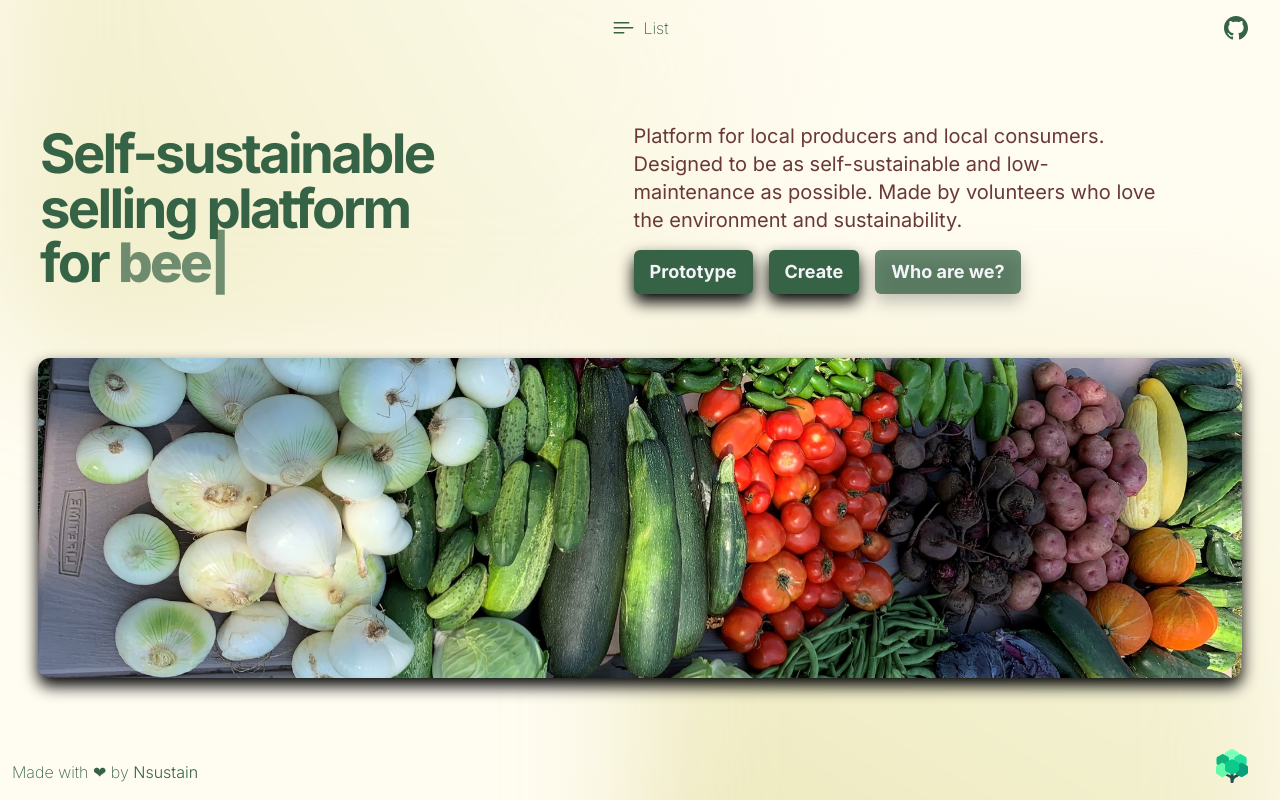
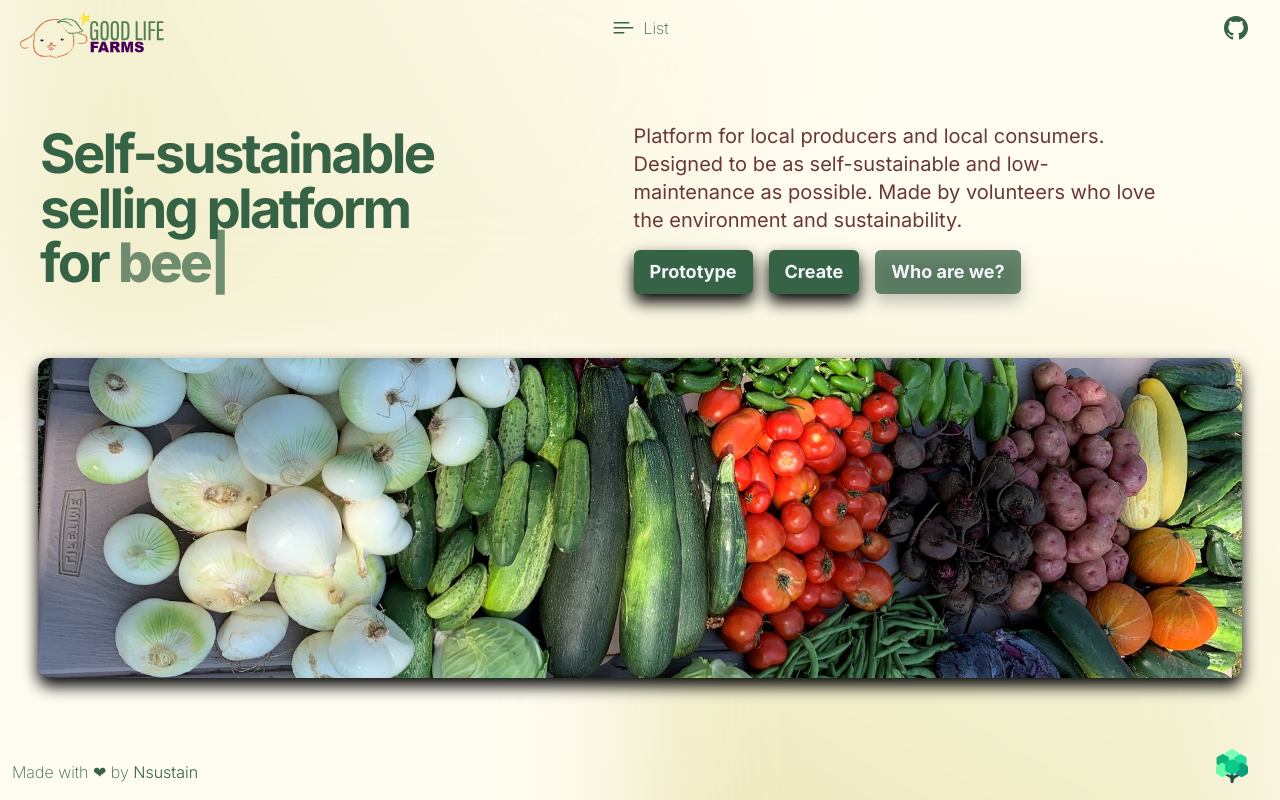
Before and after one commit to soobinrho/GoodLifeFarms, a Next.js app: page / in a window 1280 px wide. Built offline with nearby package versions, Linux system fonts and the light colour scheme.

Commit message:
feat: logo designed by Norianne and Professor Izia
Signed-off-by: Soobin Rho <soobinrho@gmail.com>

```diff
--- a/src/app/list/page.tsx
+++ b/src/app/list/page.tsx
@@ -1,13 +1,13 @@
 import Footer from '@/components/footer';
 import HeaderCreate from '@/components/header-create';
-import HeaderGoBackToHome from '@/components/header-go-back-to-home';
+import HeaderLogo from '@/components/header-logo';
 import HeaderSocialMedia from '@/components/header-social-media';
 import ListPage from '@/components/page-list';
 
 export default function Home() {
   return (
     <main className='relative h-max min-h-screen w-full overflow-y-auto bg-background text-primary'>
-      <HeaderGoBackToHome />
+      <HeaderLogo />
       <HeaderCreate />
       <HeaderSocialMedia />
       <ListPage />
--- a/src/app/list/prototype/page.tsx
+++ b/src/app/list/prototype/page.tsx
@@ -1,6 +1,6 @@
 import Footer from '@/components/footer';
-import HeaderGoBackToHome from '@/components/header-go-back-to-home';
 import HeaderGoogleSheets from '@/components/header-google-sheets';
+import HeaderLogo from '@/components/header-logo';
 import HeaderSocialMedia from '@/components/header-social-media';
 import PrototypePage from '@/components/page-prototype';
 import { unstable_noStore as noStore } from 'next/cache';
@@ -14,7 +14,7 @@ export default function Page() {
 
   return (
     <main className='relative h-max min-h-screen w-full overflow-y-hidden bg-background text-primary'>
-      <HeaderGoBackToHome />
+      <HeaderLogo />
       <HeaderGoogleSheets />
       <HeaderSocialMedia />
       <PrototypePage />
--- /dev/null
+++ b/src/components/header-logo.tsx
@@ -0,0 +1,29 @@
+'use client';
+
+import Link from 'next/link';
+import React from 'react';
+
+export default function HeaderLogo() {
+  return (
+    <>
+      <Link
+        className='invisible absolute start-0 z-30 ml-5 mt-3 w-36 overflow-visible sm:visible'
+        href='/'
+      >
+        <img
+          alt='Logo of Good Life Farms. Orange Puppy.'
+          src='/2024-10-11_logo.svg'
+        />
+      </Link>
+      <Link
+        className='visible absolute start-0 z-30 ml-4 mt-2 w-14 overflow-visible sm:invisible'
+        href='/'
+      >
+        <img
+          alt='Logo of Good Life Farms. Orange Puppy.'
+          src='/2024-10-11_orange_puppy.svg'
+        />
+      </Link>
+    </>
+  );
+}
--- a/src/components/page-landing.tsx
+++ b/src/components/page-landing.tsx
@@ -1,6 +1,7 @@
 'use client';
 
 import HeaderList from '@/components/header-list';
+import HeaderLogo from '@/components/header-logo';
 import Link from 'next/link';
 import React from 'react';
 import { TypeAnimation } from 'react-type-animation';
@@ -8,6 +9,7 @@ import { TypeAnimation } from 'react-type-animation';
 export default function LandingPage() {
   return (
     <>
+      <HeaderLogo />
       <HeaderList />
       {/* Who we are */}
       <section className='absolute left-[50%] top-[40%] z-10 translate-x-[-50%] translate-y-[-40%] sm:top-[50%] sm:translate-y-[-50%]'>
```
Also changed, not shown: public/2024-10-11_logo.svg (added), public/2024-10-11_orange_puppy.svg (added).
